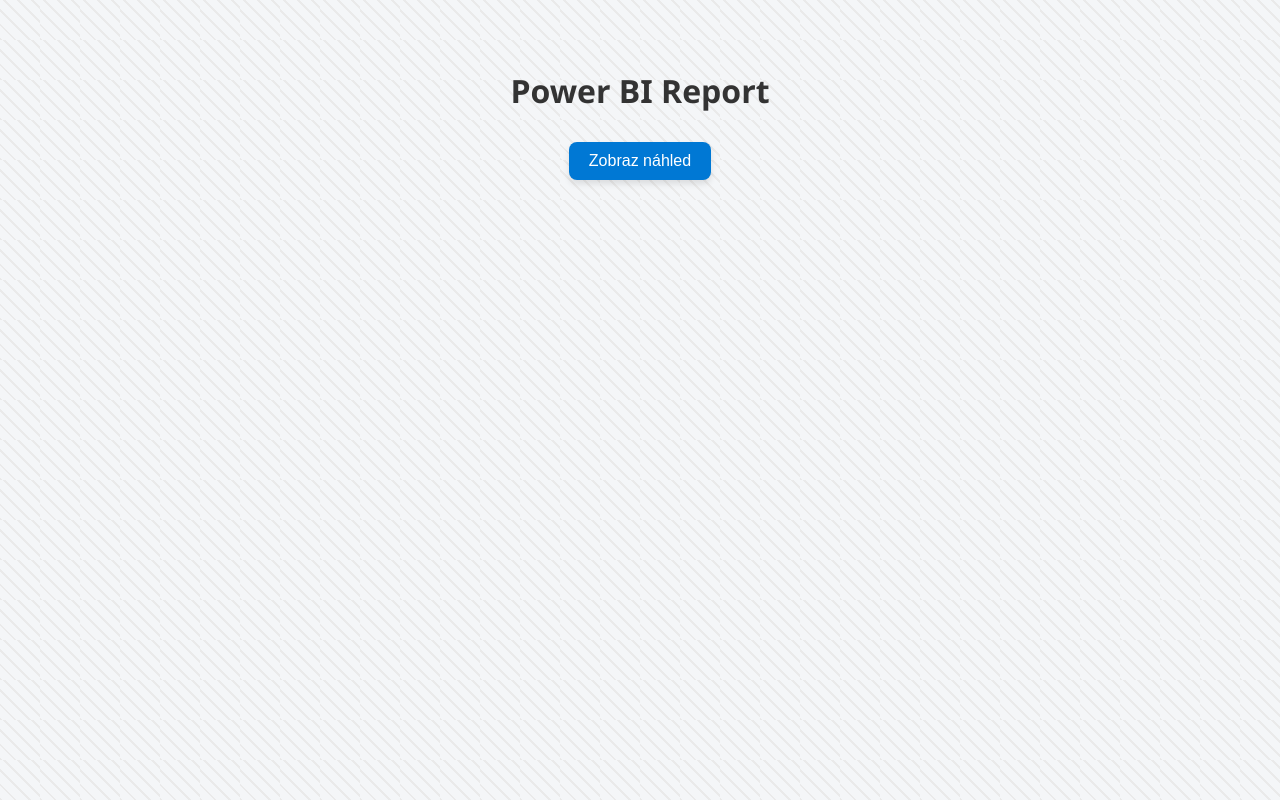
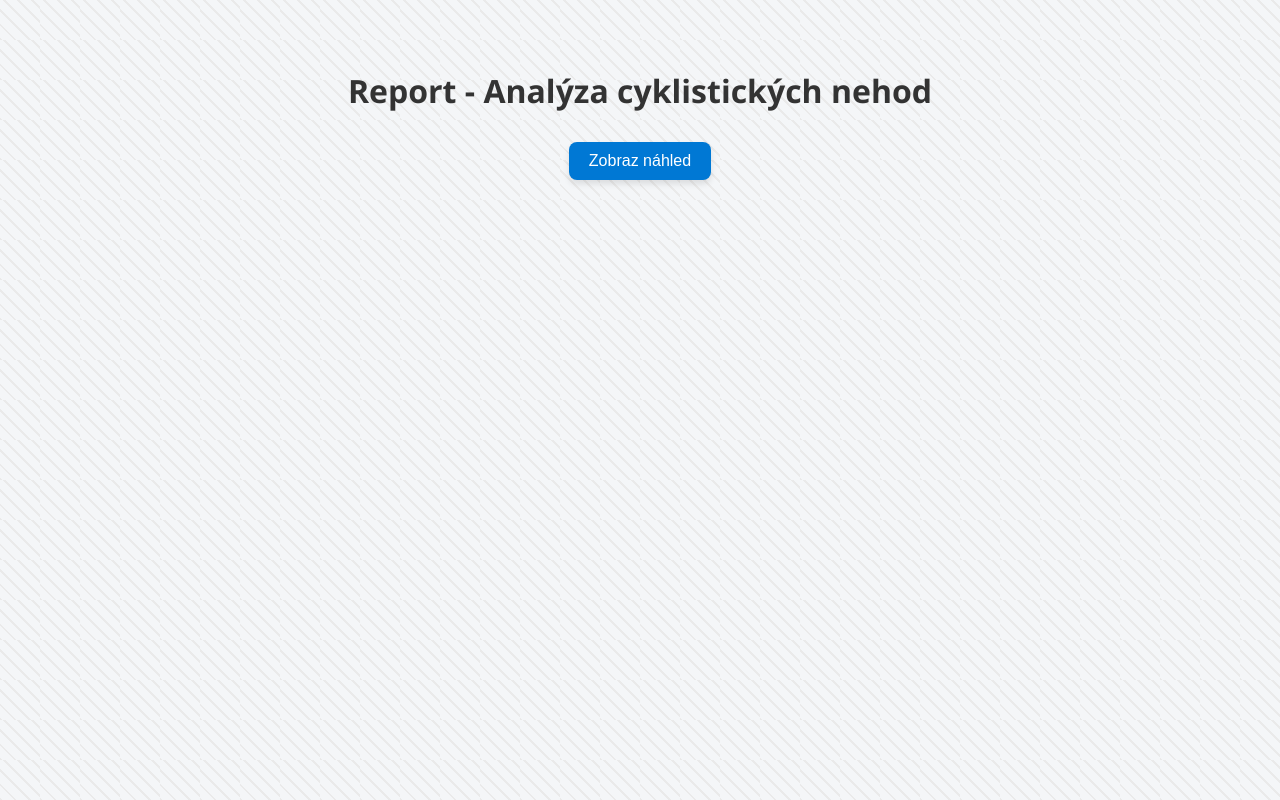
Before and after one commit to dvorakj01/web228843, a plain HTML site: page index.html in a window 1280 px wide. Drawn offline with Linux system fonts and the light colour scheme.

Commit message:
Update index.html

```diff
--- a/index.html
+++ b/index.html
@@ -52,7 +52,7 @@
 </head>
 <body>
 
-  <h1>Power BI Report</h1>
+  <h1>Report - Analýza cyklistických nehod</h1>
 
   <div>
     <button class="btn" id="showButton" onclick="zobrazNahlad()">Zobraz náhled</button>
```
